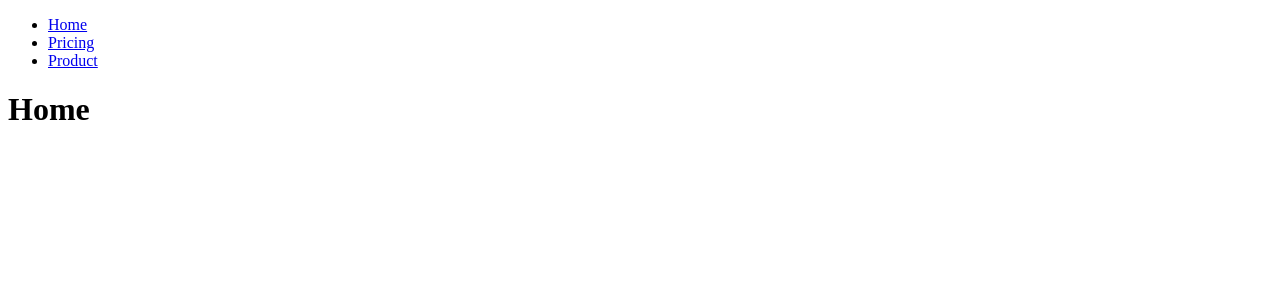
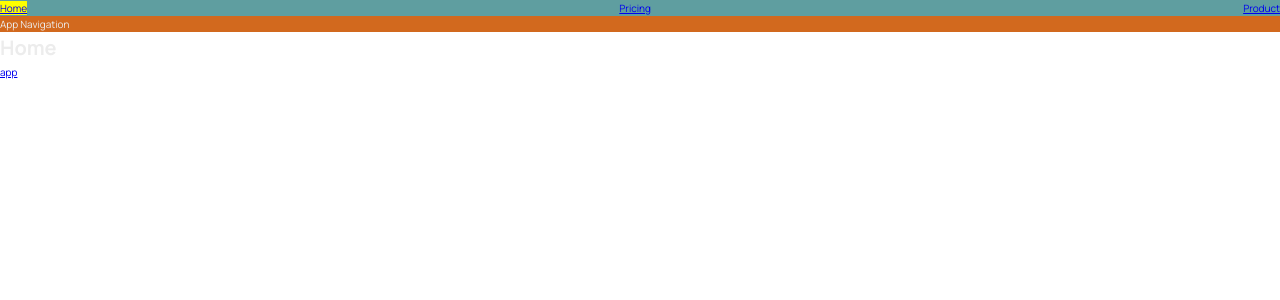
Before and after one commit to merk48/React-Projects--WorldWise, a React (Vite) app: page / in a window 1280 px wide. Shown: the top 300 px of the page. Built offline with nearby package versions, Linux system fonts and the light colour scheme.

Commit message:
feat: add CSS Modules to pages

```diff
--- a/src/App.jsx
+++ b/src/App.jsx
@@ -3,6 +3,7 @@
 import Homepage from "./pages/Homepage";
 import Pricing from "./pages/Pricing";
 import PageNotFound from "./pages/PageNotFound";
+import AppLayout from "./pages/AppLayout";
 
 function App() {
   return (
@@ -12,6 +13,7 @@
         <Route path="product" element={<Product />} />
         <Route path="pricing" element={<Pricing />} />
         <Route path="*" element={<PageNotFound />} />
+        <Route path="/app" element={<AppLayout />} />
       </Routes>
     </BrowserRouter>
   );
--- /dev/null
+++ b/src/components/AppNav.jsx
@@ -0,0 +1,7 @@
+import styles from "./styles/AppNav.module.css";
+
+function AppNav() {
+  return <nav className={styles.nav}>App Navigation</nav>;
+}
+
+export default AppNav;
--- a/src/components/PageNav.jsx
+++ b/src/components/PageNav.jsx
@@ -1,8 +1,9 @@
-import { NavLink, Link } from "react-router-dom";
+import { NavLink } from "react-router-dom";
+import styles from "./styles/PageNav.module.css";
 
 function PageNav() {
   return (
-    <nav>
+    <nav className={styles.nav}>
       <ul>
         <li>
           <NavLink to="/">Home</NavLink>
@@ -11,7 +12,10 @@
           <NavLink to="/pricing">Pricing</NavLink>
         </li>
         <li>
-          <NavLink to="/product"> Product</NavLink>
+          <NavLink to="/product" className="text">
+            {" "}
+            Product
+          </NavLink>
         </li>
       </ul>
     </nav>
--- /dev/null
+++ b/src/components/styles/AppNav.module.css
@@ -0,0 +1,3 @@
+.nav {
+  background-color: chocolate;
+}
--- /dev/null
+++ b/src/components/styles/PageNav.module.css
@@ -0,0 +1,13 @@
+.nav {
+  background-color: cadetblue;
+}
+
+.nav ul {
+  display: flex;
+  justify-content: space-between;
+  list-style: none;
+}
+
+.nav :global(.active) {
+  background-color: yellow;
+}
--- a/src/index.css
+++ b/src/index.css
@@ -0,0 +1,78 @@
+/* Taken from getting started guide at: https://leafletjs.com/examples/quick-start/ */
+@import "https://unpkg.com/leaflet@1.7.1/dist/leaflet.css";
+@import "https://fonts.googleapis.com/css2?family=Manrope:wght@400;600;700;800&display=swap";
+
+/* These CSS variables are global, so they are available in all CSS modules */
+:root {
+  --color-brand--1: #ffb545;
+  --color-brand--2: #00c46a;
+
+  --color-dark--0: #242a2e;
+  --color-dark--1: #2d3439;
+  --color-dark--2: #42484d;
+  --color-light--1: #aaa;
+  --color-light--2: #ececec;
+  --color-light--3: #d6dee0;
+}
+
+* {
+  margin: 0;
+  padding: 0;
+  box-sizing: inherit;
+}
+
+html {
+  font-size: 62.5%;
+  box-sizing: border-box;
+}
+
+body {
+  font-family: "Manrope", sans-serif;
+  color: var(--color-light--2);
+  font-weight: 400;
+  line-height: 1.6;
+}
+
+label {
+  font-size: 1.6rem;
+  font-weight: 600;
+}
+
+input,
+textarea {
+  width: 100%;
+  padding: 0.8rem 1.2rem;
+  font-family: inherit;
+  font-size: 1.6rem;
+  border: none;
+  border-radius: 5px;
+  background-color: var(--color-light--3);
+  transition: all 0.2s;
+}
+
+input:focus {
+  outline: none;
+  background-color: #fff;
+}
+
+.cta:link,
+.cta:visited {
+  display: inline-block;
+  background-color: var(--color-brand--2);
+  color: var(--color-dark--1);
+  text-transform: uppercase;
+  text-decoration: none;
+  font-size: 1.6rem;
+  font-weight: 600;
+  padding: 1rem 3rem;
+  border-radius: 5px;
+}
+
+/*
+"importCSSModule": {
+    "prefix": "csm",
+    "scope": "javascript,typescript,javascriptreact",
+    "body": ["import styles from './${TM_FILENAME_BASE}.module.css'"],
+    "description": "Import CSS Module as `styles`"
+  },
+*/
--- /dev/null
+++ b/src/pages/AppLayout.jsx
@@ -0,0 +1,11 @@
+import AppNav from "../components/AppNav";
+
+function AppLayout() {
+  return (
+    <div>
+      <AppNav />
+    </div>
+  );
+}
+
+export default AppLayout;
--- a/src/pages/Homepage.jsx
+++ b/src/pages/Homepage.jsx
@@ -1,10 +1,15 @@
+import { Link } from "react-router-dom";
 import PageNav from "../components/PageNav";
+import AppNav from "../components/AppNav";
 
 function Homepage() {
   return (
     <div>
       <PageNav></PageNav>
+      <AppNav />
       <h1>Home</h1>
+
+      <Link to="/app">app</Link>
     </div>
   );
 }
```
